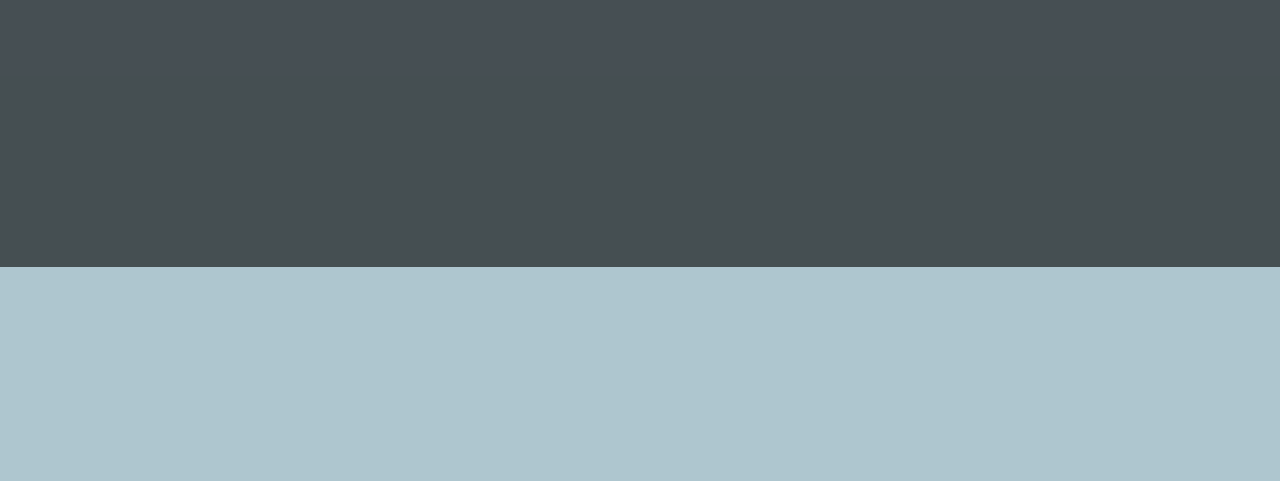
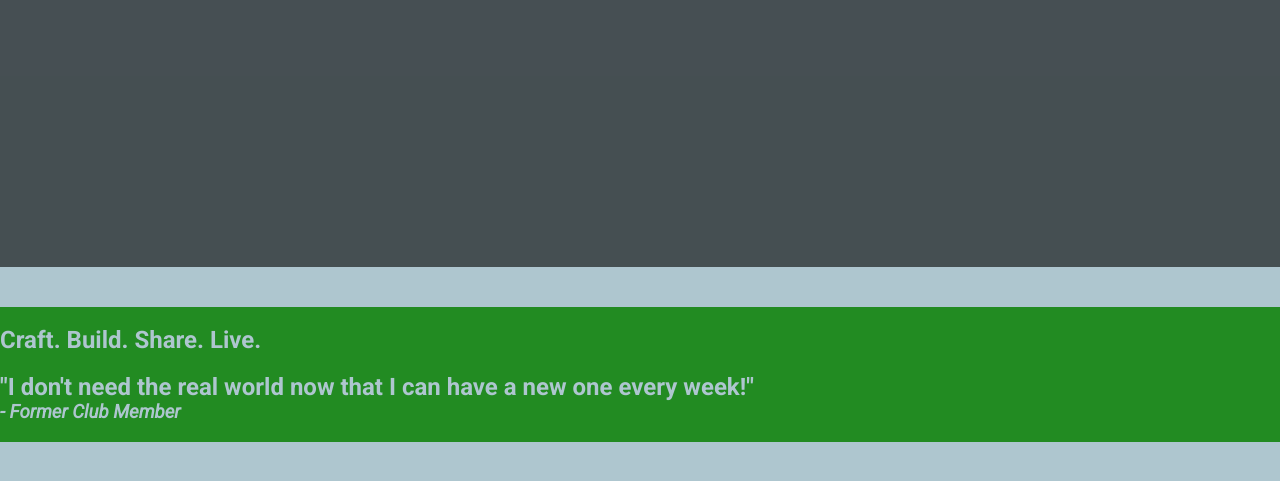
Before and after one commit to dotNATE/responsive_club_page, a plain HTML site: page index.html in a window 1280 px wide. Shown: the part 433-914 px from the top of the page. Before the commit the page ends 800 px from the top, so only its background shows below. Drawn offline with Linux system fonts and the light colour scheme.

Commit message:
added quote html and css

```diff
--- a/index.html
+++ b/index.html
@@ -26,7 +26,16 @@
       <img src="/MC_Club/gallery_img_3.png" alt="" />
     </section>
 
-    <section id="quote"></section>
+    <section id="quote">
+      <br />
+      <h1>Craft. Build. Share. Live.</h1>
+      <br />
+      <h2>
+        "I don't need the real world now that I can have a new one every week!"
+      </h2>
+      <h3>- Former Club Member</h3>
+      <br />
+    </section>
 
     <section id="gallery-1" class="gallery">
       <img src="/MC_Club/gallery_img_4.png" alt="" />
--- a/style.css
+++ b/style.css
@@ -93,4 +93,17 @@ nav a img {
 
 /* quote rules */
 
+#quote {
+  color: #aec6cf;
+  background-color: #228b22;
+}
+
+#quote h1 {
+  font-weight: bold;
+}
+
+#quote h3 {
+  font-style: italic;
+}
+
 /* sign up rules */
```
